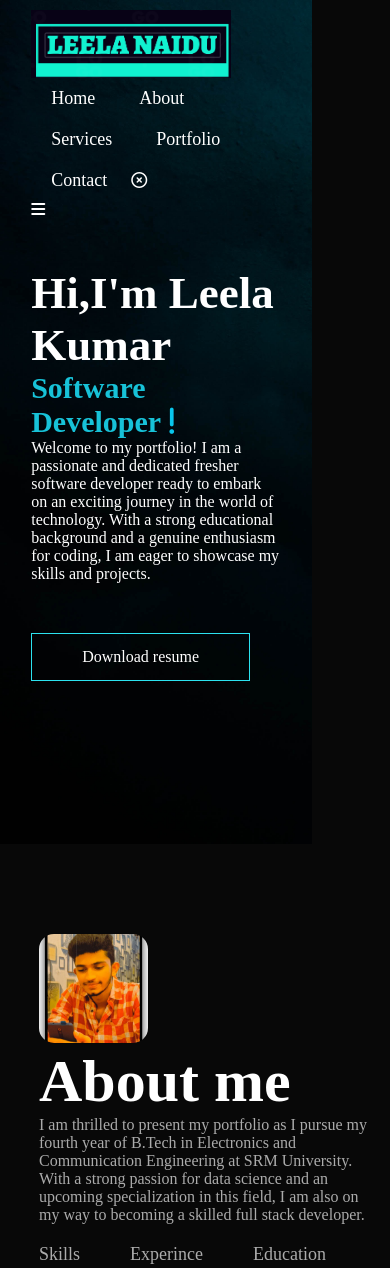
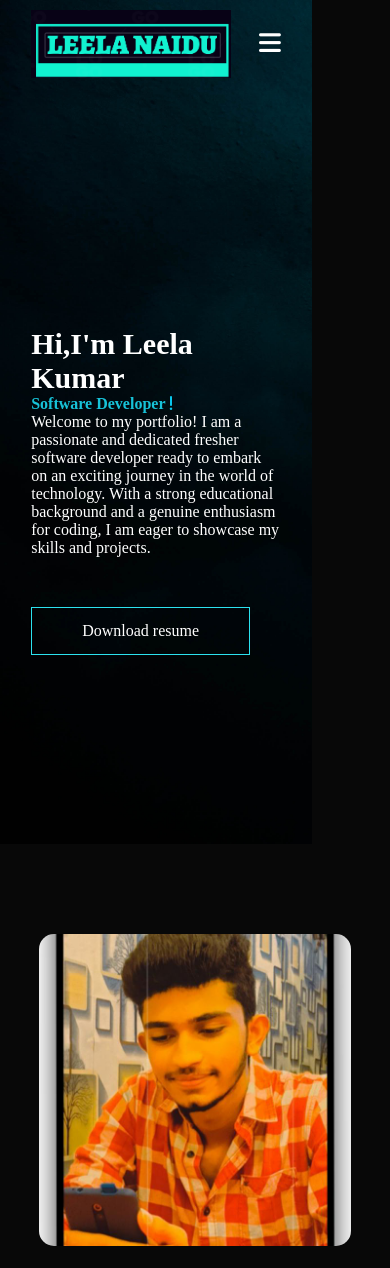
Before and after one commit to Leelakumar1/Portfolio1, a plain HTML site: page index.html in a window 390 px wide. Shown: the top 1268 px of the page. Drawn offline with Linux system fonts and the light colour scheme.

Commit message:
Update style.css

```diff
--- a/style.css
+++ b/style.css
@@ -334,3 +334,74 @@ form btn2{
     display: block;
 
 }
+
+nav .fa-sharp{
+    display: none;
+}
+nav .fa-solid{
+    display: none;
+}
+
+@media only screen and (max-width : 600px){
+    .header-text{
+        margin-top: 100%;
+        font-size: 16px;
+    }
+    .header-text h2{
+        font-size: 30px;
+    }
+    nav .fa-sharp{
+        display: block;
+        font-size: 25px;
+    }
+    nav .fa-solid{
+        display: block;
+        font-size: 25px;
+    }
+    nav ul{
+        background: #2ce2ef;
+        position: fixed;
+        top: 0;
+        right: -200px;
+        width: 200px;
+        height: 100vh;
+        padding-top: 50px;
+        z-index: 2;
+        transition: right 0.5s;
+
+    }
+    nav ul li{
+        display: block;
+        margin: 25px;
+    }
+    nav ul .fa-sharp{
+        position: absolute;
+        top: 25px;
+        left: 25px;
+        cursor: pointer;
+    }
+    .sub-title{
+        font-size: 40px;
+    }
+    .about-col1, .about-col2{
+        flex-basis: 100%;
+    }
+    .about-col1{
+        margin-bottom: 30px;
+    }
+    .about-col2{
+        font-size: 14px;
+    }
+    .tab-links{
+        font-size: 16px;
+        margin-right: 20px;
+    }
+    .contack-left, .contack-right{
+        flex-basis: 100%;
+    }
+    .copyright{
+        font-size: 14px;
+    }
+
+
+}
```
